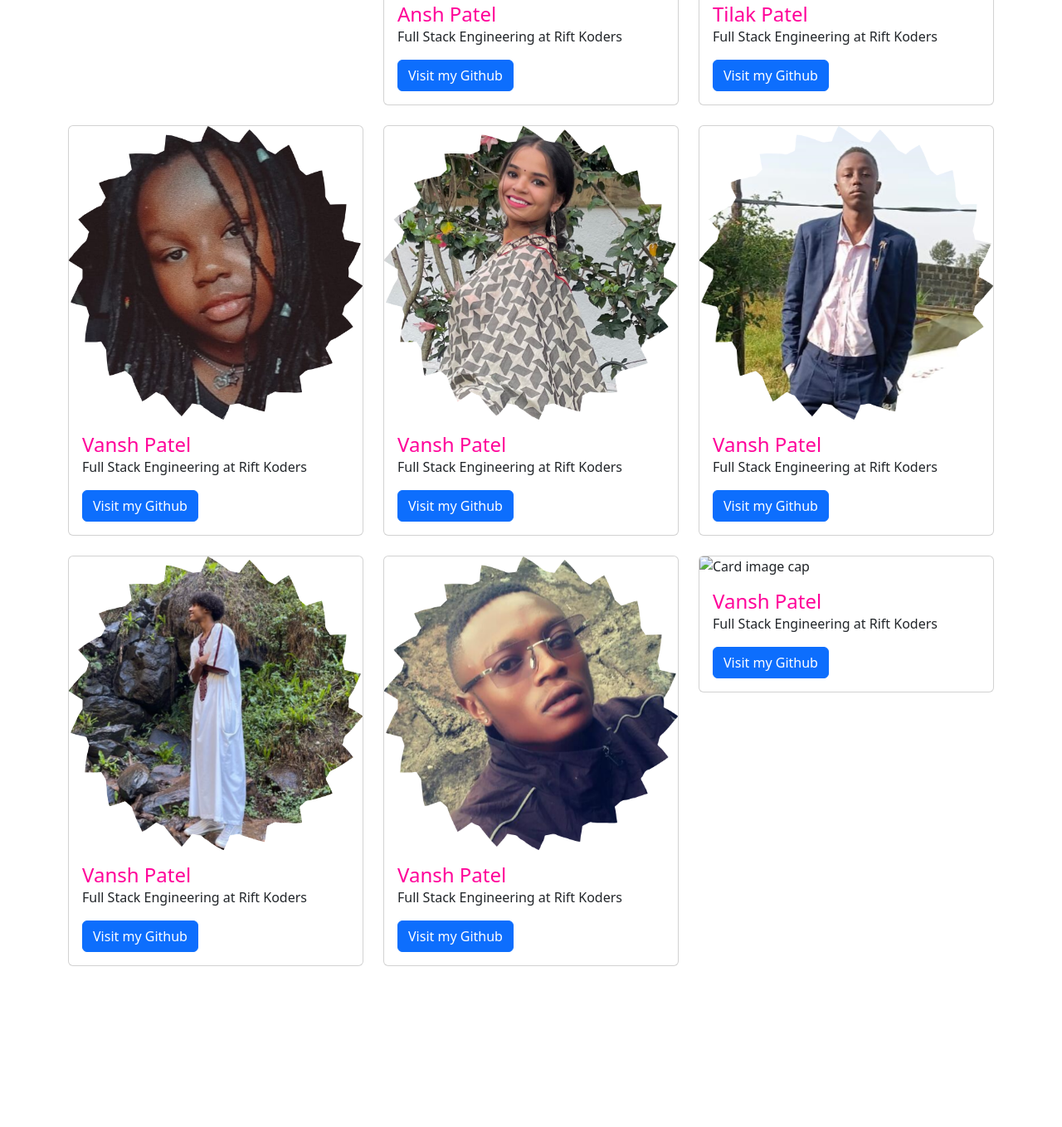
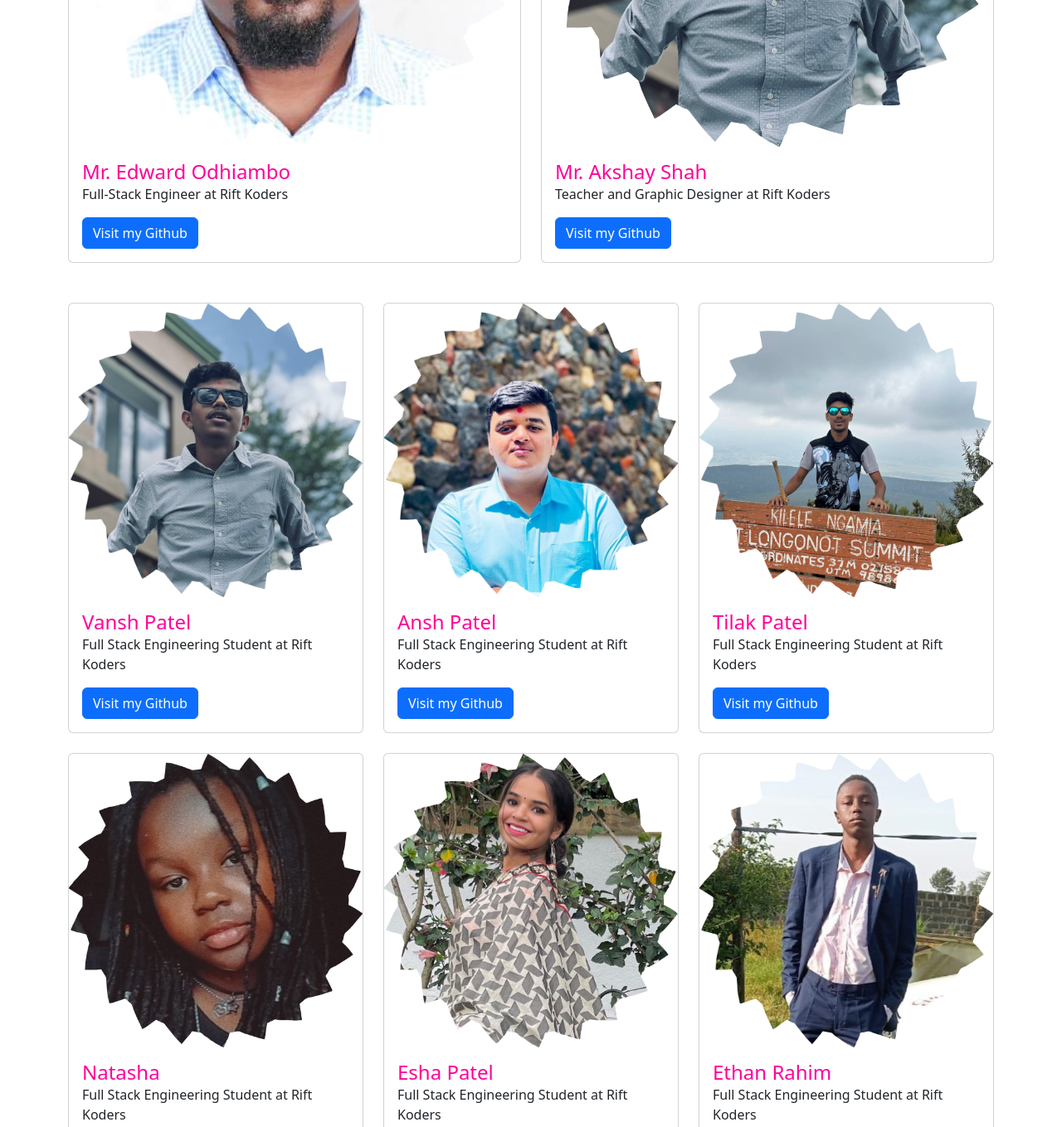
Before and after one commit to patel-vansh1607/adv-css-and-bootstrap, a plain HTML site: page index.html in a window 1280 px wide. Shown: the part 462-1821 px from the top of the page at 83% size. Before the commit the page ends 1627 px from the top, so only its background shows below. Drawn offline with nearby package versions, Linux system fonts and the light colour scheme.

Commit message:
added all cards

```diff
--- a/index.html
+++ b/index.html
@@ -17,112 +17,135 @@
             </div>
         </nav>
         <div class="con1-1 ms-3">
-            <h3 class="mb-0" style="color: #FF0099;">Rift Koders Pro Students</h3>
+            <h3 class="mb-0" style="color: #FF0099;">Rift Koders Pro Team</h3>
+        </div>
+    </div>
+    <div class="container">
+    <!-- First row with 2 columns -->
+    <div class="row row-cols-1 row-cols-md-2 g-4">
+        <!--card of mr. edward -->
+        <div class="col">
+            <div class="card">
+                <img class="card-img-top" src="./Images/mr edward.png" alt="Card image cap">
+                <div class="card-body">
+                    <h4 class="mb-0" style="color: #FF0099;">Mr. Edward Odhiambo</h4>
+                    <p class="card-text">Full-Stack Engineer at Rift Koders</p>
+                    <a href="https://github.com/Blavince94" class="btn btn-primary">Visit my Github</a>
+                </div>
+            </div>
+        </div>
+        <!--card of akshay -->
+        <div class="col">
+            <div class="card">
+                <img class="card-img-top" src="./Images/vansh.png" alt="Card image cap">
+                <div class="card-body">
+                    <h4 class="mb-0" style="color: #FF0099;">Mr. Akshay Shah</h4>
+                    <p class="card-text">Teacher and Graphic Designer at Rift Koders</p>
+                    <a href="https://github.com/Blavince94" class="btn btn-primary">Visit my Github</a>
+                </div>
+            </div>
         </div>
     </div>
 
-    <div class="container">
-        <div class="row row-cols-1 row-cols-md-3 g-4">
+    <div class="row row-cols-1 row-cols-md-3 g-4 mt-4">
         <!--card of vansh -->
-            <div class="con-2">
+        <div class="col">
             <div class="card">
-                    <img class="card-img-top" src="./Images/image.png" alt="Card image cap">
+                <img class="card-img-top" src="./Images/vansh.png" alt="Card image cap">
                 <div class="card-body">
                     <h4 class="mb-0" style="color: #FF0099;">Vansh Patel</h4>
-                        <p class="card-text">Full Stack Engineering at Rift Koders</p>
-                        <a href="#" class="btn btn-primary">Visit my Github</a>
+                    <p class="card-text">Full Stack Engineering Student at Rift Koders</p>
+                    <a href="https://github.com/patel-vansh1607" class="btn btn-primary">Visit my Github</a>
                 </div>
             </div>
         </div>
         <!-- card of ansh -->
-            <div class="con-3">
+        <div class="col">
             <div class="card">
                 <img class="card-img-top" src="./Images/ansh.png" alt="Card image cap">
                 <div class="card-body">
                     <h4 class="mb-0" style="color: #FF0099;">Ansh Patel</h4>
-                        <p class="card-text">Full Stack Engineering at Rift Koders</p>
-                        <a href="#" class="btn btn-primary">Visit my Github</a>
+                    <p class="card-text">Full Stack Engineering Student at Rift Koders</p>
+                    <a href="https://github.com/Patel-anshj1022" class="btn btn-primary">Visit my Github</a>
                 </div>
             </div>
         </div>
         <!-- card of tilak -->
-             <div class="con-3">
+        <div class="col">
             <div class="card">
                 <img class="card-img-top" src="./Images/tilak.png" alt="Card image cap">
                 <div class="card-body">
                     <h4 class="mb-0" style="color: #FF0099;">Tilak Patel</h4>
-                        <p class="card-text">Full Stack Engineering at Rift Koders</p>
-                        <a href="#" class="btn btn-primary">Visit my Github</a>
+                    <p class="card-text">Full Stack Engineering Student at Rift Koders</p>
+                    <a href="https://github.com/tilzz25" class="btn btn-primary">Visit my Github</a>
                 </div>
             </div>
         </div>
         <!-- card of natasha -->
-             <div class="con-3">
+        <div class="col">
             <div class="card">
                 <img class="card-img-top" src="./Images/natasha.png" alt="Card image cap">
                 <div class="card-body">
-                        <h4 class="mb-0" style="color: #FF0099;">Vansh Patel</h4>
-                        <p class="card-text">Full Stack Engineering at Rift Koders</p>
-                        <a href="#" class="btn btn-primary">Visit my Github</a>
+                    <h4 class="mb-0" style="color: #FF0099;">Natasha</h4>
+                    <p class="card-text">Full Stack Engineering Student at Rift Koders</p>
+                    <a href="https://github.com/Natasha-nj-k" class="btn btn-primary">Visit my Github</a>
                 </div>
             </div>
         </div>
         <!-- card of esha -->
-             <div class="con-3">
+        <div class="col">
             <div class="card">
                 <img class="card-img-top" src="./Images/esha.png" alt="Card image cap">
                 <div class="card-body">
-                        <h4 class="mb-0" style="color: #FF0099;">Vansh Patel</h4>
-                        <p class="card-text">Full Stack Engineering at Rift Koders</p>
-                        <a href="#" class="btn btn-primary">Visit my Github</a>
+                    <h4 class="mb-0" style="color: #FF0099;">Esha Patel</h4>
+                    <p class="card-text">Full Stack Engineering Student at Rift Koders</p>
+                    <a href="https://github.com/Eshhaa11" class="btn btn-primary">Visit my Github</a>
                 </div>
             </div>
         </div>
         <!-- card of ethan -->
-             <div class="con-3">
+        <div class="col">
             <div class="card">
                 <img class="card-img-top" src="./Images/ethan.png" alt="Card image cap">
                 <div class="card-body">
-                        <h4 class="mb-0" style="color: #FF0099;">Vansh Patel</h4>
-                        <p class="card-text">Full Stack Engineering at Rift Koders</p>
-                        <a href="#" class="btn btn-primary">Visit my Github</a>
+                    <h4 class="mb-0" style="color: #FF0099;">Ethan Rahim</h4>
+                    <p class="card-text">Full Stack Engineering Student at Rift Koders</p>
+                    <a href="https://github.com/ethanrahim" class="btn btn-primary">Visit my Github</a>
                 </div>
             </div>
         </div>
         <!-- card of saleh -->
-             <div class="con-3">
+        <div class="col">
             <div class="card">
                 <img class="card-img-top" src="./Images/saleh.png" alt="Card image cap">
                 <div class="card-body">
-                        <h4 class="mb-0" style="color: #FF0099;">Vansh Patel</h4>
-                        <p class="card-text">Full Stack Engineering at Rift Koders</p>
-                        <a href="#" class="btn btn-primary">Visit my Github</a>
+                    <h4 class="mb-0" style="color: #FF0099;">Saleh Nassor</h4>
+                    <p class="card-text">Full Stack Engineering Student at Rift Koders</p>
+                    <a href="https://github.com/M-Saleh-N" class="btn btn-primary">Visit my Github</a>
                 </div>
             </div>
         </div>
         <!-- card of blavince -->
-             <div class="con-3">
+        <div class="col">
             <div class="card">
                 <img class="card-img-top" src="./Images/blavince.png" alt="Card image cap">
                 <div class="card-body">
-                        <h4 class="mb-0" style="color: #FF0099;">Vansh Patel</h4>
-                        <p class="card-text">Full Stack Engineering at Rift Koders</p>
-                        <a href="#" class="btn btn-primary">Visit my Github</a>
+                    <h4 class="mb-0" style="color: #FF0099;">Blavince</h4>
+                    <p class="card-text">Full Stack Engineering Student at Rift Koders</p>
+                    <a href="https://github.com/Blavince94" class="btn btn-primary">Visit my Github</a>
                 </div>
             </div>
         </div>
-             <!-- card of laim -->
-             <div class="con-3">
+        <!-- card of liam -->
+        <div class="col">
             <div class="card">
-                    <img class="card-img-top" src="./Images/image.png" alt="Card image cap">
+                <img class="card-img-top" src="./Images/liam.png" alt="Card image cap">
                 <div class="card-body">
-                        <h4 class="mb-0" style="color: #FF0099;">Vansh Patel</h4>
-                        <p class="card-text">Full Stack Engineering at Rift Koders</p>
-                        <a href="#" class="btn btn-primary">Visit my Github</a>
+                    <h4 class="mb-0" style="color: #FF0099;">Liam</h4>
+                    <p class="card-text">Full Stack Engineering Student at Rift Koders</p>
+                    <a href="https://github.com/leyamyam" class="btn btn-primary">Visit my Github</a>
                 </div>
         </div>
-            </div>
-
     </div>
 </div>
 
```
Lines whose indentation alone changed are shown as unchanged.
